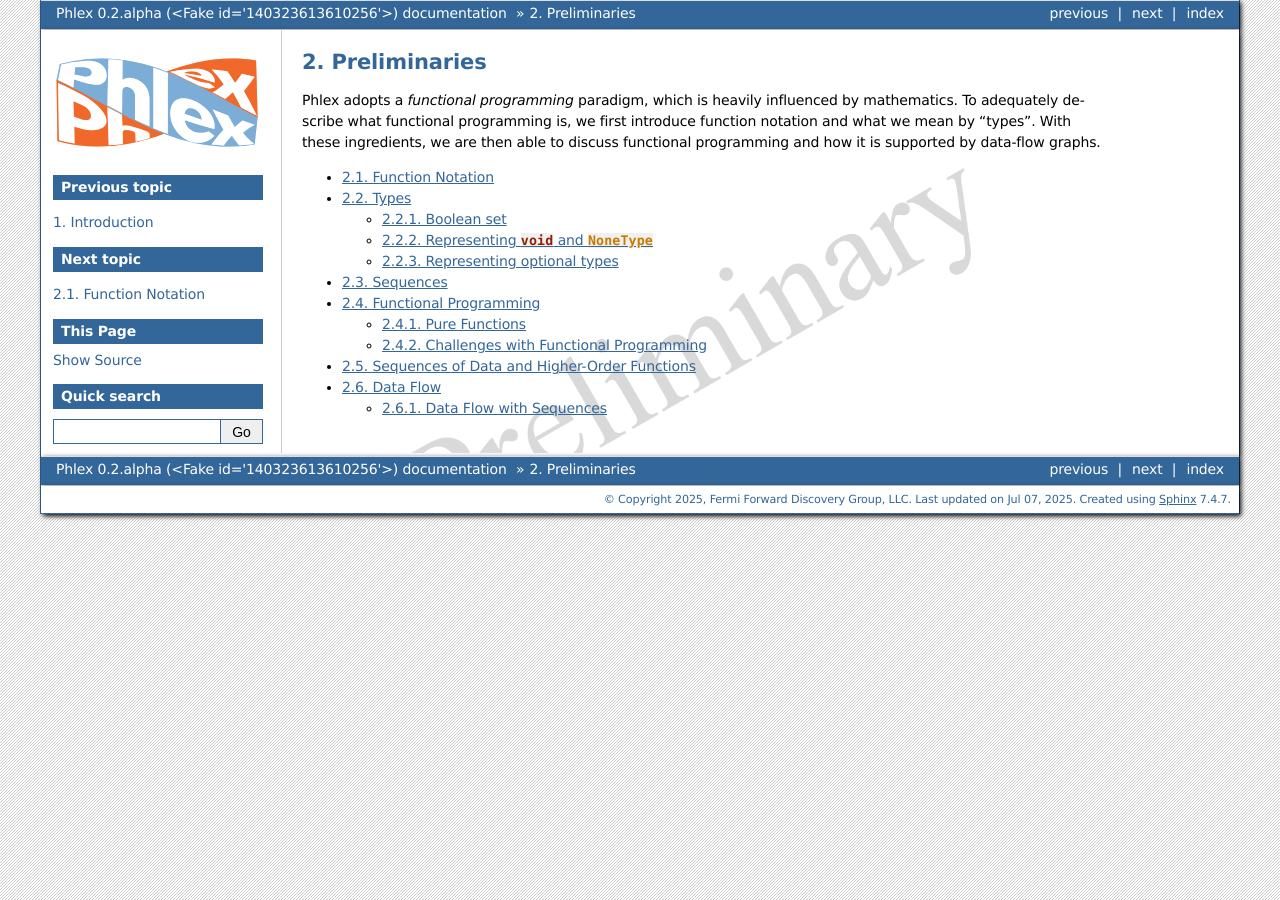
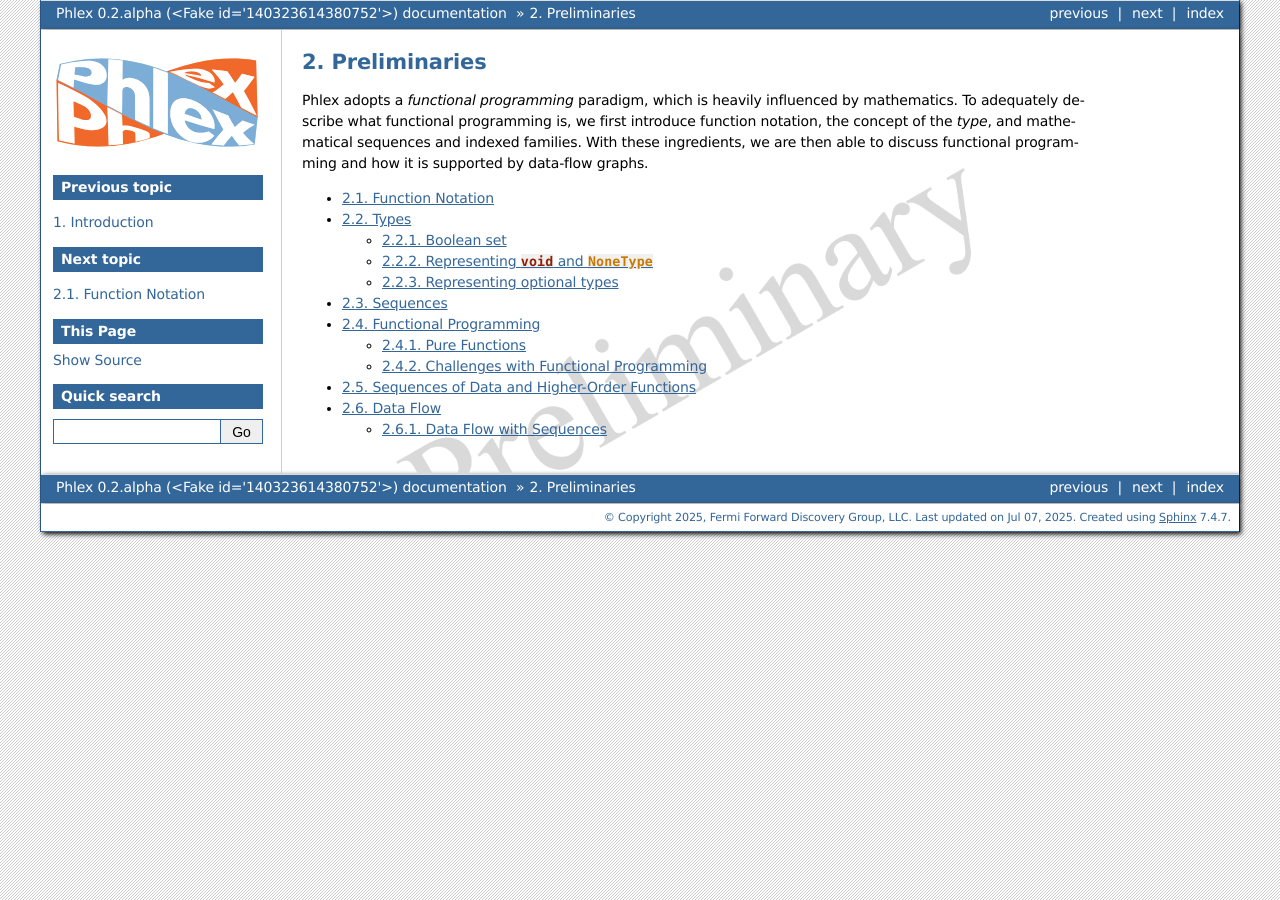
Before and after one commit to Framework-R-D/phlex-design, a Sphinx documentation site: the page built from doc/preliminaries.rst, in a window 1280 px wide. Built offline with Sphinx 7.4.7, drawn with Linux system fonts in a browser that asks for light colours.

Commit message:
Wording improvements

```diff
--- a/doc/ch_conceptual_design/hofs/windows.rst
+++ b/doc/ch_conceptual_design/hofs/windows.rst
@@ -5,7 +5,7 @@
 +---------------------------------------+---------------------------------------------------------+------------------------+
 | **Window**                            | Operators                                               | Output sequence length |
 +=======================================+=========================================================+========================+
-| :math:`y = \window{f}{adj}{label}\ x` | :math:`f: X \times \opt{X} \rightarrow Y`              | :math:`|y| = |x|`      |
+| :math:`y = \window{f}{adj}{label}\ x` | :math:`f: X \times \opt{X} \rightarrow Y`               | :math:`|y| = |x|`      |
 |                                       +---------------------------------------------------------+                        |
 |                                       | :math:`adj: \iset{x} \times \iset{x} \rightarrow \bool` |                        |
 |                                       +---------------------------------------------------------+                        |
--- a/doc/ch_preliminaries/sequences.rst
+++ b/doc/ch_preliminaries/sequences.rst
@@ -25,7 +25,7 @@
 
    The order in which elements are presented to algorithms is not guaranteed in concurrent contexts.
    Phlex, therefore, formally processes indexed families of data, and not sequences.
-   To avoid confusion with data families (:numref:`ch_conceptual_design/data_organization:Data Categories, Families, and Data-Product Sets`), we hereafter use the term *sequence* to refer to indexed families.
+   To avoid confusion with families of data-product sets (:numref:`ch_conceptual_design/data_organization:Data Categories, Families, and Data-Product Sets`), we hereafter use the term *sequence* to refer to indexed families.
    When necessary, we will use the term *ordered sequence* to denote a formal mathematical sequence.
 
 The *length* of the sequence :math:`a` above is denoted by :math:`|a|`, and it equals the *cardinality* of the index set: :math:`|a| = |\mathcal{I}_a| = n`.
--- a/doc/conf.py
+++ b/doc/conf.py
@@ -179,10 +179,12 @@
 
 # -- When we only want the conceptual design
 if conceptual_design_only := os.environ.get("PHLEX_CONCEPTUAL_DESIGN_ONLY", False):
+    tags.add("conceptual_design_only")  # pyright: ignore[reportUndefinedVariable]
     exclude_patterns = ["supporting_design.rst",
                         "ch_subsystem_design/*",
                         "appendices/deployment.rst",
                         "appendices/platforms.rst"]
+    suppress_warnings = ["toc.excluded"]
 
 # -- Detect if PDF rendering is available and provide link to it in HTML rendering (see index.rst)
 if existing_pdf := os.environ.get("SPHINX_EXISTING_PDF"):
--- a/doc/preliminaries.rst
+++ b/doc/preliminaries.rst
@@ -3,7 +3,7 @@
 *************
 
 Phlex adopts a *functional programming* paradigm, which is heavily influenced by mathematics.
-To adequately describe what functional programming is, we first introduce function notation and what we mean by "types".
+To adequately describe what functional programming is, we first introduce function notation, the concept of the *type*, and mathematical sequences and indexed families.
 With these ingredients, we are then able to discuss functional programming and how it is supported by data-flow graphs.
 
 .. toctree::
```
Also changed, not shown: doc/introduction.rst (+13 -6 lines).
